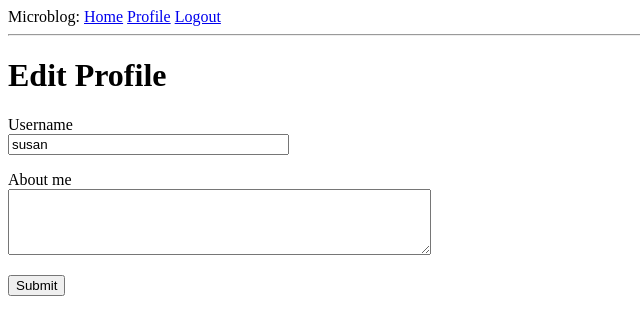
After one commit to ImranAliShakhDev/microblog, a Flask app: page /edit_profile in a window 1280 px wide. The commit adds this page. Shown: the top 335 px of the page, without its empty margins (0-640 px from the left). Run offline with Flask 3, Linux system fonts and the light colour scheme; a user stored in the database is signed in; data comes from the database, SQL or seed files in the repository; both versions use the stored data as it was after the commit.

Commit message:
Add profile page and edit logic

```diff
--- a/app/forms.py
+++ b/app/forms.py
@@ -1,6 +1,8 @@
 from flask_wtf import FlaskForm
-from wtforms import StringField, PasswordField, BooleanField, SubmitField
-from wtforms.validators import ValidationError, DataRequired, Email, EqualTo
+from wtforms import StringField, PasswordField, BooleanField, SubmitField, \
+    TextAreaField
+from wtforms.validators import ValidationError, DataRequired, Email, EqualTo, \
+    Length
 import sqlalchemy as sa
 from app import db
 from app.models import User
@@ -31,3 +33,9 @@ class RegistrationForm(FlaskForm):
             User.email == email.data))
         if user is not None:
             raise ValidationError('Please use a differnt email address.')
+
+
+class EditProfileForm(FlaskForm):
+    username = StringField('Username', validators=[DataRequired()])
+    about_me = TextAreaField('About me', validators=[Length(min=0, max=140)])
+    submit = SubmitField('Submit')
--- a/app/routes.py
+++ b/app/routes.py
@@ -2,10 +2,18 @@ from flask import render_template, flash, redirect, url_for, request
 from flask_login import current_user, login_user, logout_user, login_required
 import sqlalchemy as sa
 from urllib.parse import urlsplit
+from datetime import datetime, timezone
 from app import app
 from app import db
-from app.forms import LoginForm, RegistrationForm
+from app.forms import LoginForm, RegistrationForm, EditProfileForm
 from app.models import User
+
+
+@app.before_request
+def before_request():
+    if current_user.is_authenticated:
+        current_user.last_seen = datetime.now(timezone.utc)
+        db.session.commit()
 
 @app.route('/')
 @app.route('/index')
@@ -59,3 +67,29 @@ def register():
         flash('Congratulations, you are now a registered user!')
         return redirect(url_for('login'))
     return render_template('register.html', title='Register', form=form)
+
+@app.route('/edit_profile', methods=['GET', 'POST'])
+@login_required
+def edit_profile():
+    form = EditProfileForm()
+    if form.validate_on_submit():
+        current_user.username = form.username.data
+        current_user.about_me = form.about_me.data
+        db.session.commit()
+        flash('Your changes have been saved.')
+        return redirect(url_for('edit_profile'))
+    elif request.method == 'GET':
+        form.username.data = current_user.username
+        form.about_me.data = current_user.about_me
+    return render_template('edit_profile.html', title='Edit Profiel',
+                           form=form)
+
+@app.route('/user/<username>')
+@login_required
+def user(username):
+    user = db.first_or_404(sa.select(User).where(User.username == username))
+    posts = [
+        {'author': user, 'body': 'Test post #1'},
+        {'author': user, 'body': 'Test post #2'}
+    ]
+    return render_template('user.html', user=user, posts=posts)
--- /dev/null
+++ b/app/templates/_post.html
@@ -0,0 +1,6 @@
+<table>
+    <tr valign="top">
+        <td><img src="{{ post.author.avatar(36) }}"></td>
+        <td>{{ post.author.username }} says:<br>{{ post.body }}</td>
+    </tr>
+</table>
--- a/app/templates/base.html
+++ b/app/templates/base.html
@@ -14,6 +14,7 @@
             {% if current_user.is_anonymous %}
             <a href=" {{ url_for('login') }} ">Login</a>
             {% else %}
+            <a href="{{ url_for('user', username=current_user.username) }}">Profile</a>
             <a href="{{ url_for('logout') }}">Logout</a>
             {% endif %}
         </div>
--- /dev/null
+++ b/app/templates/edit_profile.html
@@ -0,0 +1,23 @@
+{% extends "base.html" %}
+
+{% block content %}
+    <h1>Edit Profile</h1>
+    <form action="" method="post">
+        {{ form.hidden_tag() }}
+        <p>
+            {{ form.username.label }}<br>
+            {{ form.username(size=32) }}<br>
+            {% for error in form.username.errors %}
+            <span style="color: red;">[{{ error }}]</span>
+            {% endfor %}
+        </p>
+        <p>
+            {{ form.about_me.label }}<br>
+            {{ form.about_me(cols=50, rows=4) }}<br>
+            {% for error in form.about_me.errors %}
+            <span style="color: red;">[{{ error }}]</span>
+            {% endfor %}
+        </p>
+        <p>{{ form.submit() }}</p>
+    </form>
+{% endblock %}
```
Also changed, not shown: app/models.py (+9 -0 lines), app/templates/user.html (added, +21 -0 lines), migrations/versions/1b919d834421_new_fieldsin_user_moder.py (added, +34 -0 lines), app.db.
